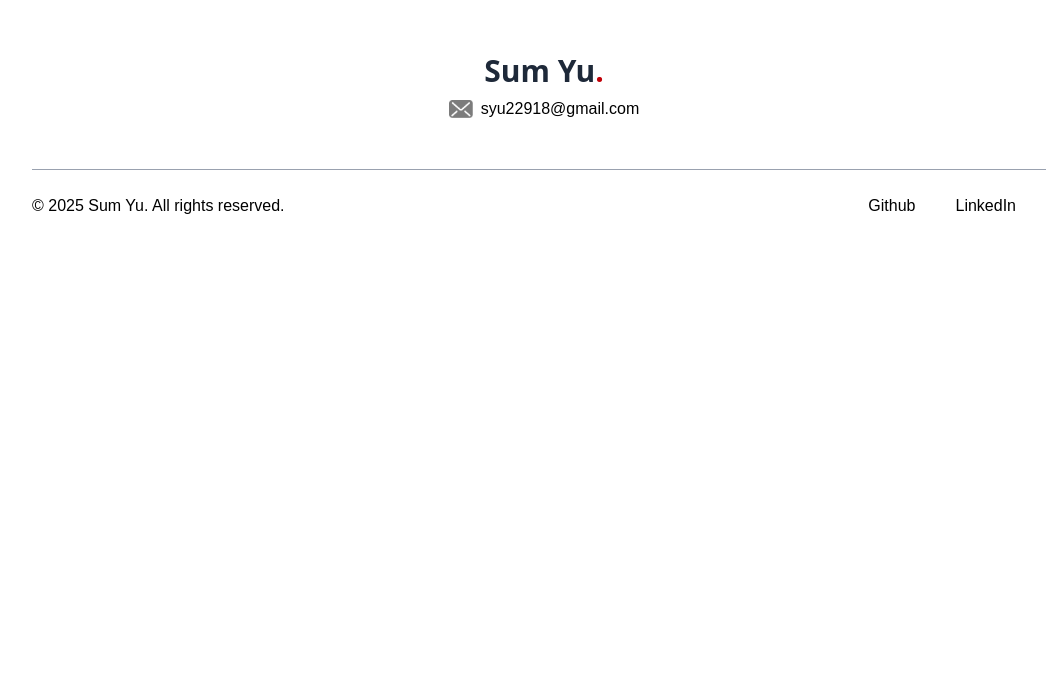
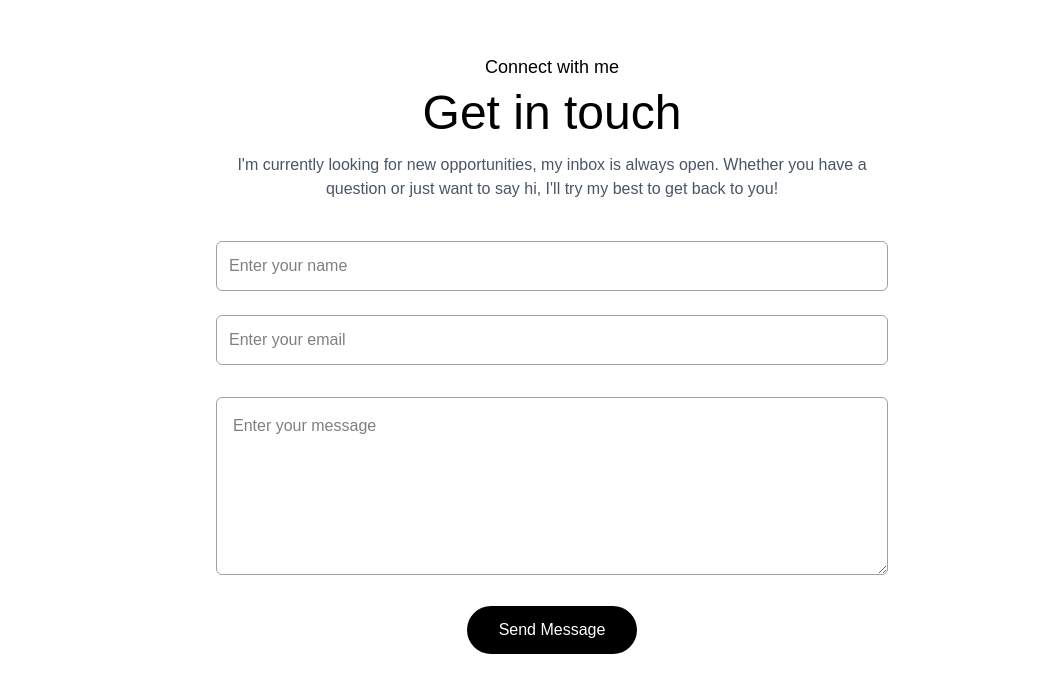
Before and after one commit to SumYu02/portfolio-website, a Next.js app: page / in a window 1280 px wide. Shown: the part 2351-3040 px from the top of the page, without its empty margins (96-1142 px from the left). Before the commit the page ends 2593 px from the top, so only its background shows below. Built offline with nearby package versions, Linux system fonts and the light colour scheme; a web font is replaced by a local one.

Commit message:
add contact form

```diff
--- /dev/null
+++ b/app/components/Contact.jsx
@@ -0,0 +1,78 @@
+import React from "react";
+import { useState } from "react";
+
+const Contact = () => {
+  const [result, setResult] = useState("");
+
+  const onSubmit = async (event) => {
+    event.preventDefault();
+    setResult("Sending....");
+    const formData = new FormData(event.target);
+
+    formData.append("access_key", "84b0bca7-6eb2-4b88-b18a-d087cc0a4139");
+
+    const response = await fetch("https://api.web3forms.com/submit", {
+      method: "POST",
+      body: formData,
+    });
+
+    const data = await response.json();
+
+    if (data.success) {
+      setResult("Form Submitted Successfully");
+      event.target.reset();
+    } else {
+      console.log("Error", data);
+      setResult(data.message);
+    }
+  };
+
+  return (
+    <div id="contact" className="w-full px-[12%] py-10 scroll-mt-20">
+      <div className="w-full px-[12%] pt-10 ml-2 scroll-mt-20 flex-1">
+        <h1 className="text-center text-lg mb-2 ">Connect with me</h1>
+        <p className="text-center text-5xl">Get in touch</p>
+        <p className="text-center max-w-2xl mx-auto text-gray-600 text-md mt-4">
+          I'm currently looking for new opportunities, my inbox is always open.
+          Whether you have a question or just want to say hi, I'll try my best
+          to get back to you!
+        </p>
+        <form className="max-w-2xl mx-auto " onSubmit={onSubmit}>
+          <div className="grid grid-cols-auto gap-6 mt-10 mb-8">
+            <input
+              type="text"
+              placeholder="Enter your name"
+              className="flex-1 p-3 outline-none border-[0.5px] border-gray-400 rounded-md"
+              required
+              name="name"
+            />
+            <input
+              type="email"
+              placeholder="Enter your email"
+              className="flex-1 p-3 outline-none border-[0.5px] border-gray-400 rounded-md"
+              required
+              name="email"
+            />
+          </div>
+          <textarea
+            rows={"6"}
+            placeholder="Enter your message"
+            className="w-full p-4 outline-none border-[0.5px] border-gray-400 rounded-md mb-6"
+            required
+            name="message"
+          ></textarea>
+          <button
+            type="submit"
+            className="py-3 px-8 w-max flex items-center mx-auto bg-black hover:bg-black/80 text-white rounded-full justify-between "
+          >
+            Send Message
+          </button>
+
+          <p className="mt-4">{result}</p>
+        </form>
+      </div>
+    </div>
+  );
+};
+
+export default Contact;
--- a/app/components/Footer.jsx
+++ b/app/components/Footer.jsx
@@ -5,7 +5,7 @@ import Link from "next/link";
 
 const Footer = () => {
   return (
-    <div id="contact" className="sm:pt-20 mt-20">
+    <div className="sm:pt-15 mt-15">
       <div className="text-center">
         <h1 className="text-3xl font-bold text-gray-800 font-sans mb-2">
           Sum Yu<span className="text-red-700 text-3xl">.</span>
--- a/app/page.js
+++ b/app/page.js
@@ -4,6 +4,7 @@ import Navbar from "./components/Navbar";
 import About from "./components/About";
 import MyProject from "./components/MyProject";
 import Footer from "./components/Footer";
+import Contact from "./components/Contact";
 
 export default function Home() {
   return (
@@ -12,6 +13,7 @@ export default function Home() {
       <Header />
       <About />
       <MyProject />
+      <Contact />
       <Footer />
     </>
   );
```
